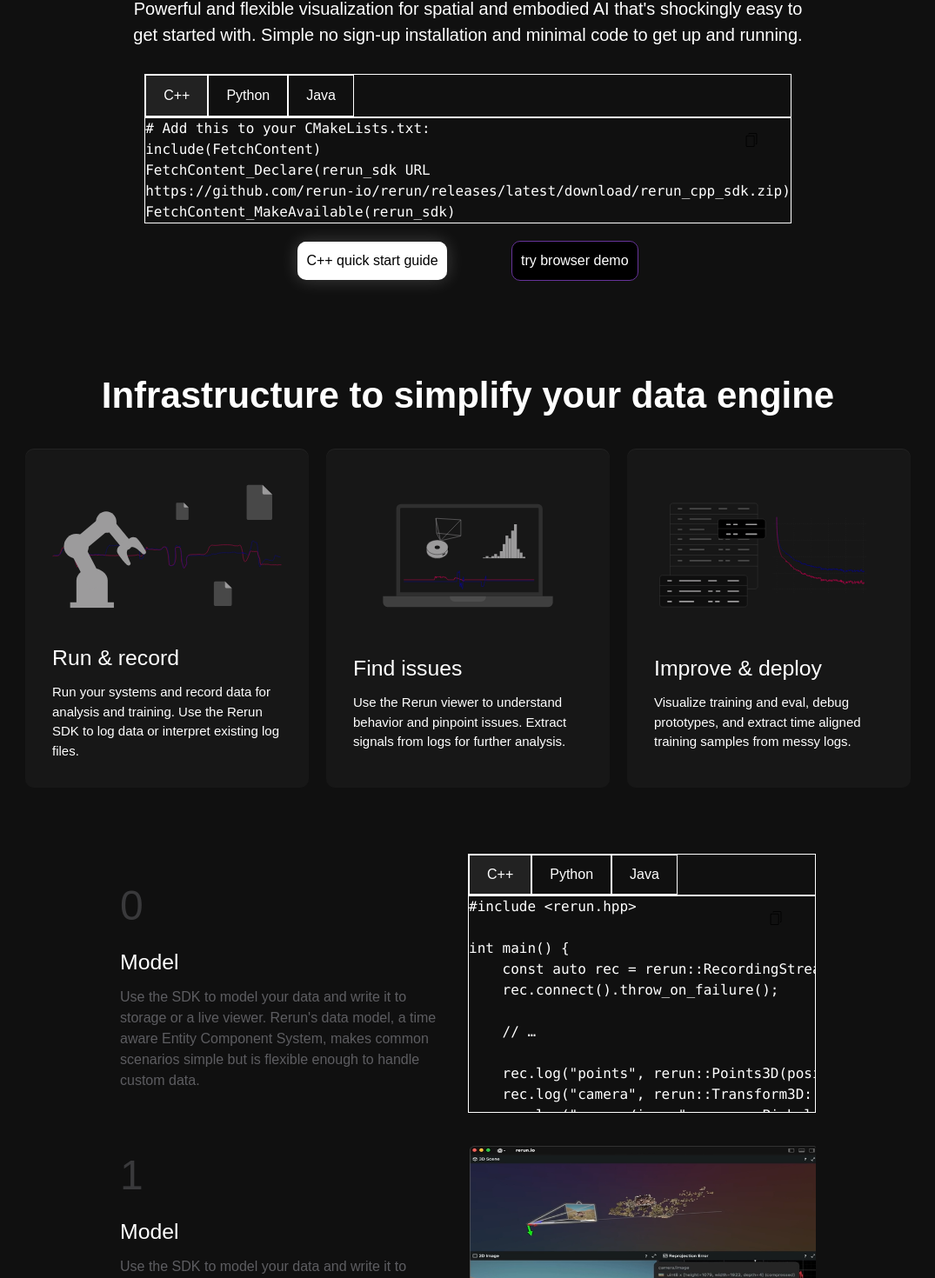
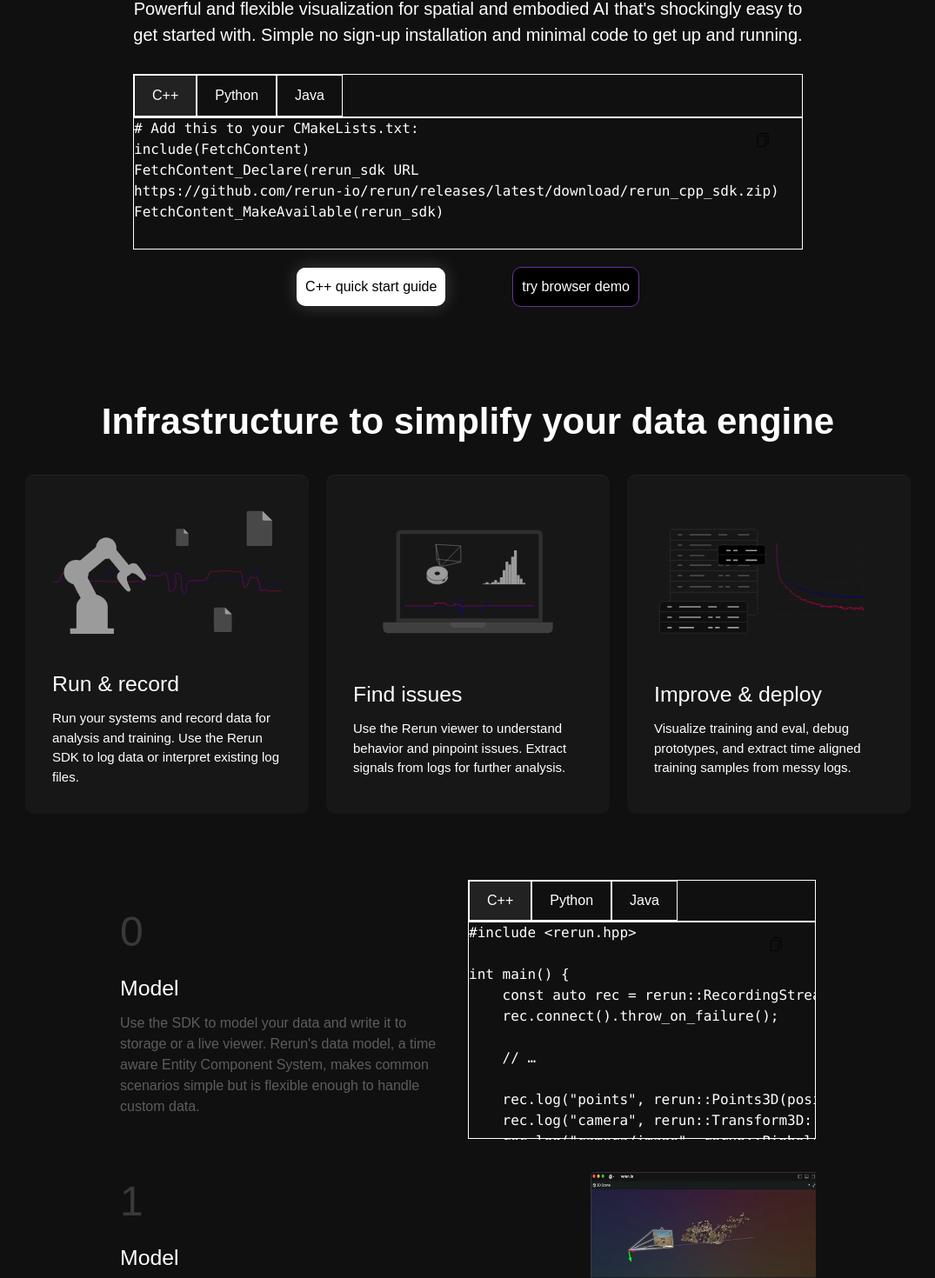
Before and after one commit to EnzoKevin/Rerun, a Next.js app: page / in a window 1280 px wide. Shown: the part 1476-2946 px from the top of the page at 87% size, without its empty margins (102-1177 px from the left). Built offline with nearby package versions, Linux system fonts and the light colour scheme.

Commit message:
Fix/CodeResposivity

```diff
--- a/src/components/layout/ExCode/index.tsx
+++ b/src/components/layout/ExCode/index.tsx
@@ -11,13 +11,20 @@
 interface Codes {
   code: { id: number; name: string; code: string }[];
   buttons?: boolean;
+  minWidth?: string;
+  minHeight?: string;
 }
 
-export default function ExCode({ code, buttons = true }: Codes) {
+export default function ExCode({
+  code,
+  buttons = true,
+  minWidth,
+  minHeight,
+}: Codes) {
   const [actual, setActual] = useState<number>(0);
 
   return (
-    <S.Container>
+    <S.Container $minWidth={minWidth}>
       <S.Options>
         {code?.map((code) => (
           <S.Languages
@@ -29,7 +36,7 @@
           </S.Languages>
         ))}
       </S.Options>
-      <S.CodeBlock>
+      <S.CodeBlock $minHeight={minHeight}>
         <S.Icon>
           <Image
             onClick={() => {
@@ -41,7 +48,7 @@
             alt=""
           />
         </S.Icon>
-        <S.SubContainer>
+        <S.SubContainer $minHeight={minHeight}>
           <S.PreCode>
             <S.Code>{code[actual]?.code}</S.Code>
           </S.PreCode>
--- a/src/components/layout/ExCode/styles.ts
+++ b/src/components/layout/ExCode/styles.ts
@@ -1,6 +1,8 @@
 import styled from "styled-components";
 
-export const Container = styled.div`
+export const Container = styled.div<{
+  $minWidth?: string;
+}>`
   width: 100%;
   height: 100%;
 
@@ -19,13 +21,16 @@
   border: 1px solid #fff;
 `;
 
-export const SubContainer = styled.div`
+export const SubContainer = styled.div<{
+  $minHeight?: string;
+}>`
   width: 100%;
   height: 100%;
+  min-height: ${({ $minHeight }) => ($minHeight ? $minHeight : "")};
 
   overflow: auto;
 `;
-
+/* ${({ $minWidth }) => ($minWidth ? $minWidth : "fit-content")} */
 export const Languages = styled.button<{ $actual: boolean }>`
   width: fit-content;
   height: 100%;
@@ -41,8 +46,12 @@
   }
 `;
 
-export const CodeBlock = styled.div`
+export const CodeBlock = styled.div<{
+  $minHeight?: string;
+}>`
   width: 100%;
+  /*   min-height: ${({ $minHeight }) => ($minHeight ? $minHeight : "")};
+ */
   height: 100%;
 
   display: flex;
@@ -60,12 +69,10 @@
 export const Code = styled.code`
   width: 100%;
   height: 100%;
-  overflow: scroll;
 `;
 
 export const BtnContainer = styled.div`
   width: 100%;
-  height: fit-content;
 
   display: flex;
   justify-content: center;
--- a/src/components/layout/double/styles.ts
+++ b/src/components/layout/double/styles.ts
@@ -36,10 +36,10 @@
 export const P = styled.p``;
 
 export const Right = styled.div`
-  max-width: 50%;
+  width: 50%;
   height: 100%;
 
   @media screen and (max-width: 840px) {
-    max-width: 100%;
+    width: 100%;
   }
 `;
--- a/src/components/layout/sides/index.tsx
+++ b/src/components/layout/sides/index.tsx
@@ -30,7 +30,7 @@
         <S.Text>
           <S.H1>{side[actual].title}</S.H1>
           <S.P>{side[actual].text}</S.P>
-          <Button white={false} text="Go to Project" />
+          <Button white={false}>Go to Project</Button>
         </S.Text>
       </S.SubContainer>
     </S.Container>
--- a/src/modules/Screens/Home/Guide/index.tsx
+++ b/src/modules/Screens/Home/Guide/index.tsx
@@ -36,7 +36,7 @@
         Powerful and flexible visualization for spatial and embodied AI that's shockingly easy to get started with. Simple no sign-up installation and minimal code to get up and running."
       />
       <S.CodeContainer>
-        <ExCode code={languages} />
+        <ExCode code={languages} minWidth="800px" minHeight="150px" />
       </S.CodeContainer>
     </S.container>
   );
--- a/src/modules/Screens/Home/Guide/styles.ts
+++ b/src/modules/Screens/Home/Guide/styles.ts
@@ -14,5 +14,6 @@
 `;
 
 export const CodeContainer = styled.div`
-  max-width: 80%;
+  max-width: 770px;
+  width: 100%;
 `;
--- a/src/modules/Screens/Home/HowItWorks/index.tsx
+++ b/src/modules/Screens/Home/HowItWorks/index.tsx
@@ -76,7 +76,7 @@
       id: 0,
       title: "Model",
       text: "Use the SDK to model your data and write it to storage or a live viewer. Rerun's data model, a time aware Entity Component System, makes common scenarios simple but is flexible enough to handle custom data.",
-      component: <ExCode code={languages} buttons={false} />,
+      component: <ExCode code={languages} buttons={false} minHeight="250px" />,
     },
     {
       id: 1,
@@ -94,7 +94,7 @@
       id: 3,
       title: "Model",
       text: "Use the SDK to model your data and write it to storage or a live viewer. Rerun's data model, a time aware Entity Component System, makes common scenarios simple but is flexible enough to handle custom data.",
-      component: <ExCode code={languages} buttons={false} />,
+      component: <ExCode code={languages} buttons={false} minHeight="250px" />,
     },
   ];
 
--- a/src/modules/Screens/Home/open/index.tsx
+++ b/src/modules/Screens/Home/open/index.tsx
@@ -12,7 +12,7 @@
             <S.subTitle>Visualization and simple log handling</S.subTitle>
             <S.Span>Dual licensed under MIT and Apache 2</S.Span>
             <S.Button>
-              <Button text="join on github" white={false} />
+              <Button white={false}>join on github</Button>
             </S.Button>
           </S.head>
           <S.listeds>
@@ -33,7 +33,7 @@
             <S.subTitle>Data management at scale</S.subTitle>
             <S.Span>Under development with select design partners</S.Span>
             <S.Button>
-              <Button text="Sign up for waitlist" white={false} />
+              <Button white={false}>Sign up for waitlist</Button>
             </S.Button>
           </S.head>
           <S.listeds>
```
